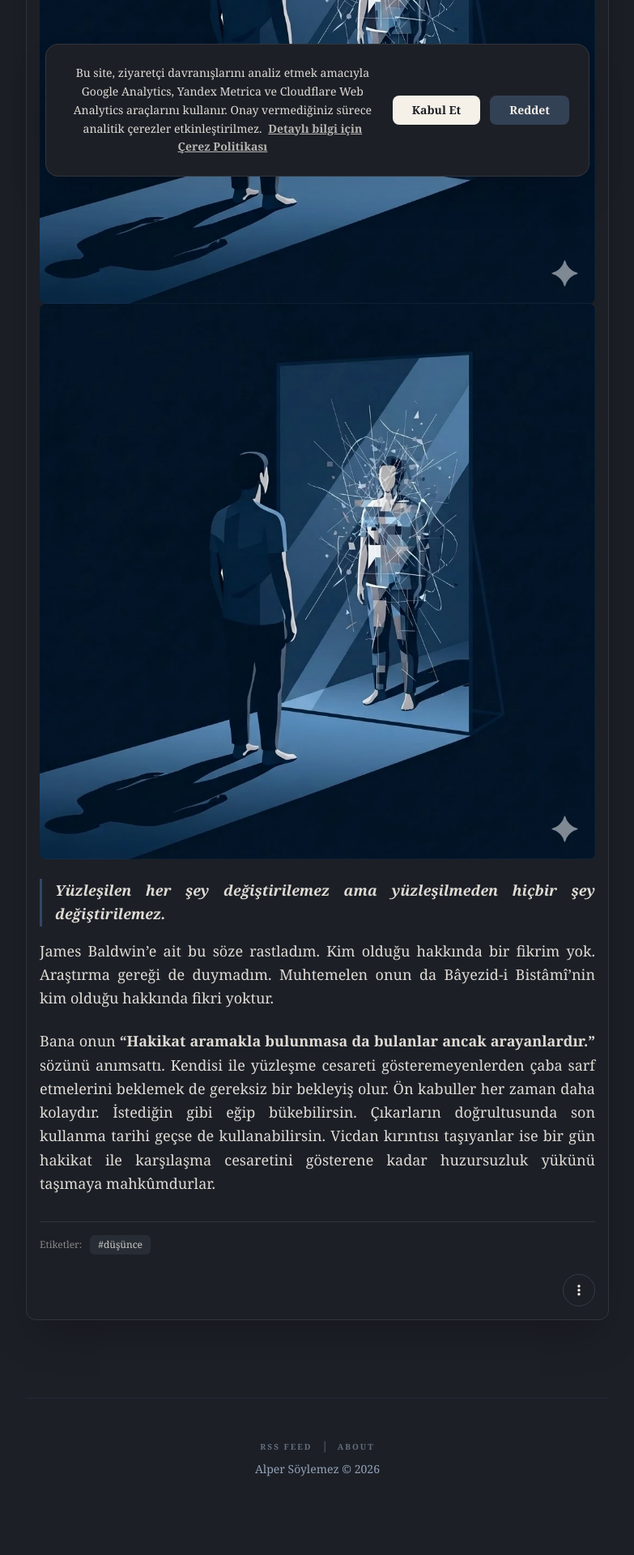
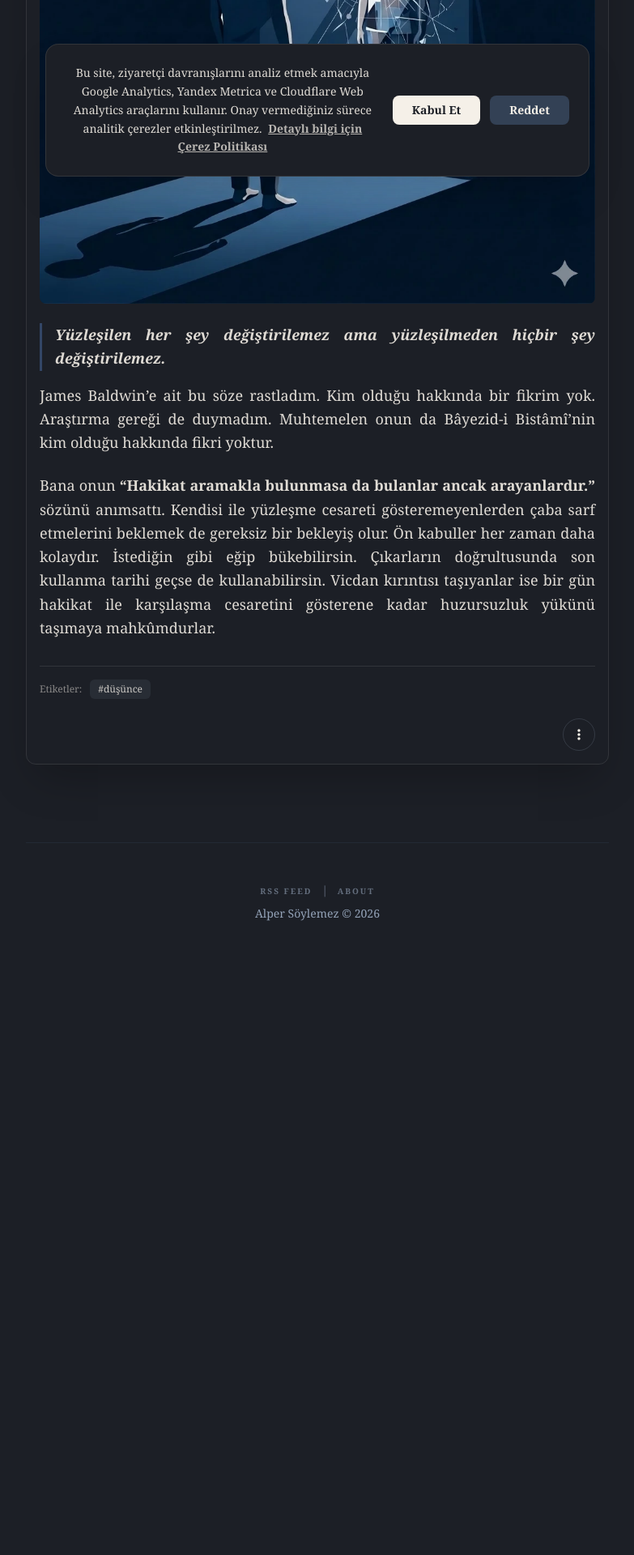
Before and after one commit to lprsylmz/jekyll-blog, a Jekyll site: the page built from _content/_articles/2026-01-29-yuzlesme.md, in a window 1280 px wide. Shown: the part 658-2578 px from the top of the page at 81% size, without its empty margins (248-1031 px from the left). Built offline with Jekyll 4.4.1, drawn with Linux system fonts in a browser that asks for light colours; after the commit the page ends 1892 px from its top, so only the background shows below that.

```diff
--- a/_content/_articles/2026-01-29-yuzlesme.md
+++ b/_content/_articles/2026-01-29-yuzlesme.md
@@ -11,7 +11,7 @@
 ---
 
 
-![Yüzleşme](https://alpersoylemez.com/assets/images/blog/yuzlesme.webp)
+
 ![Yüzleşme](/assets/images/blog/yuzlesme.webp)
 
 > Yüzleşilen her şey değiştirilemez ama yüzleşilmeden hiçbir şey değiştirilemez.
```
